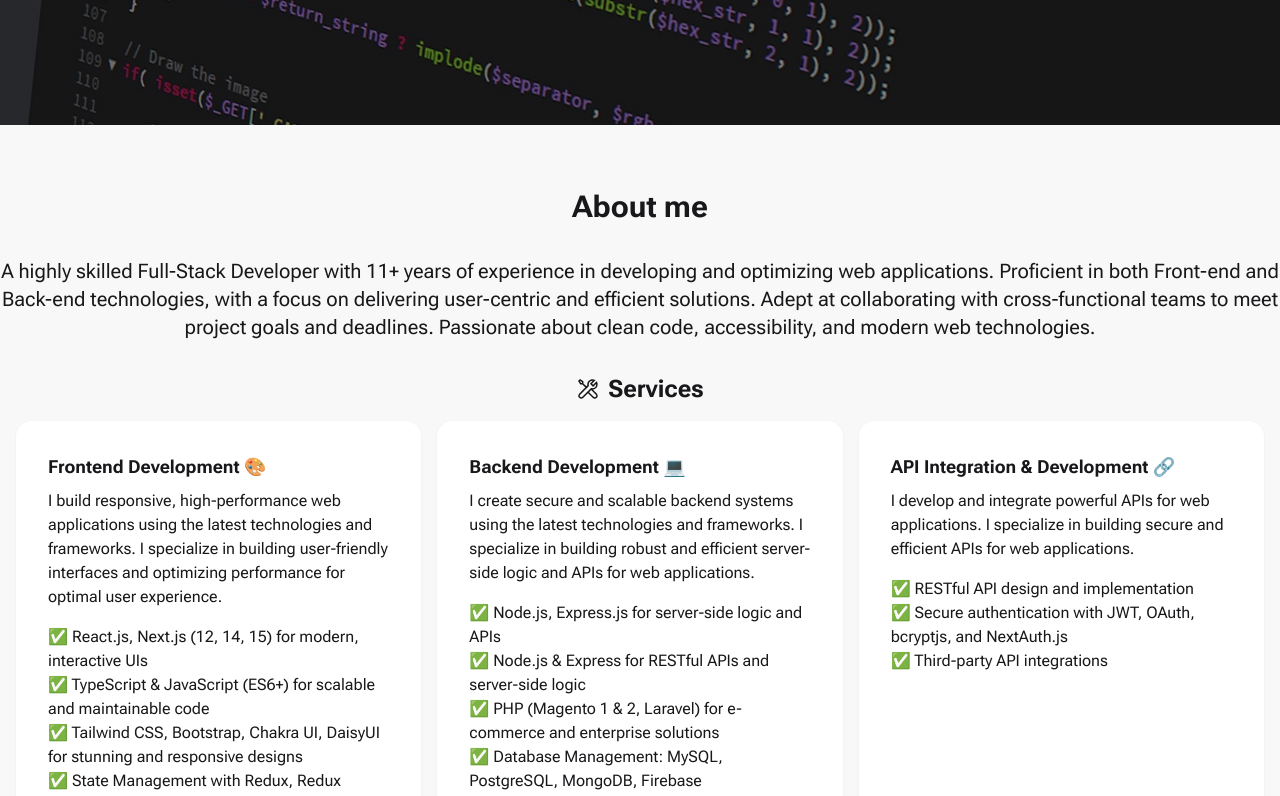
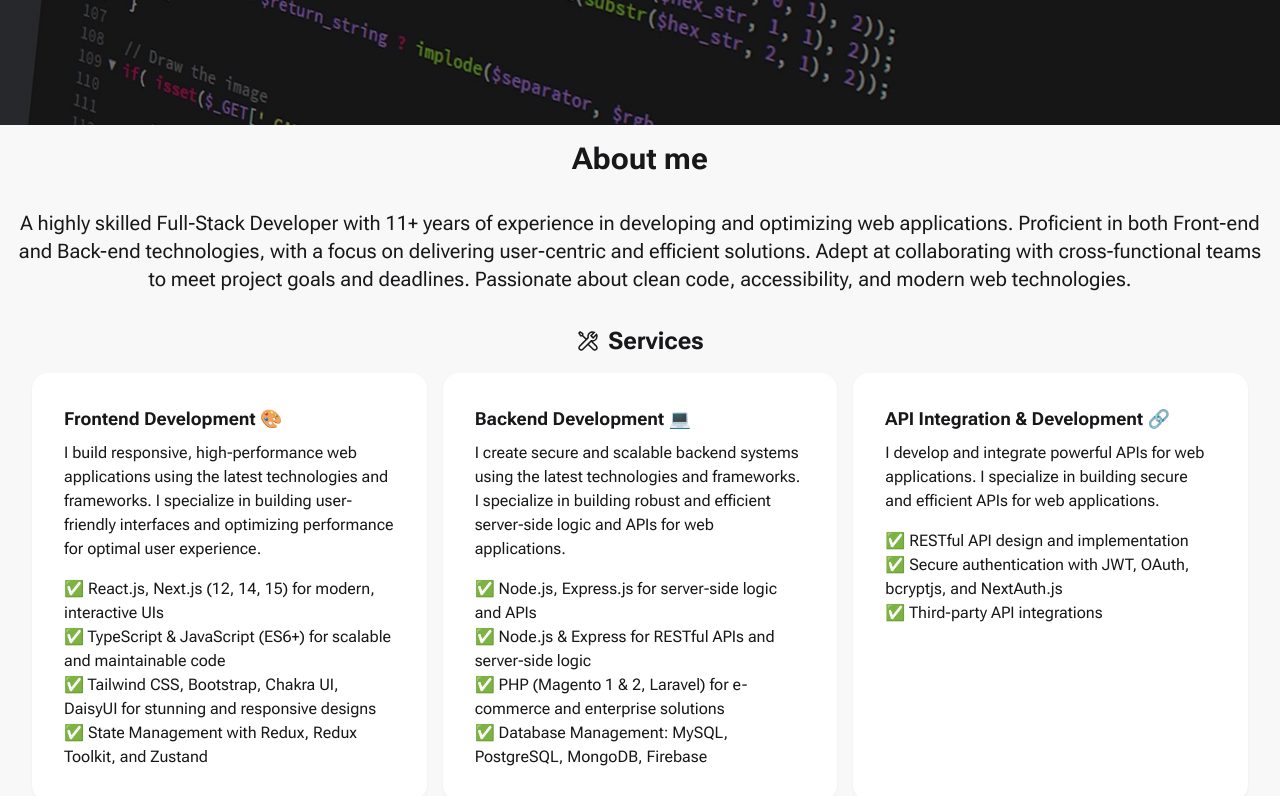
Before and after one commit to oopbest/my-resume-new, a React (Vite) app: page / in a window 1280 px wide. Shown: the part 740-1536 px from the top of the page. Built offline with nearby package versions, Linux system fonts and the light colour scheme.

Commit message:
update v.1.0.1

```diff
--- a/src/components/About.jsx
+++ b/src/components/About.jsx
@@ -3,7 +3,7 @@ import Skills from "./Skills";
 
 function About() {
   return (
-    <section id="about" className="container mx-auto py-16 text-center">
+    <section id="about" className="container mx-auto p-4 text-center">
       <h2 className="text-3xl font-bold mb-8">About me</h2>
       <p className="text-xl mb-4">
         A highly skilled Full-Stack Developer with 11+ years of experience in
```
